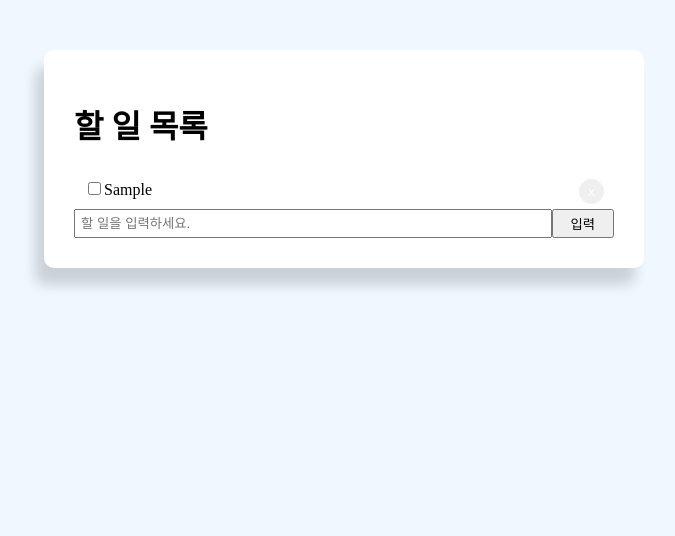
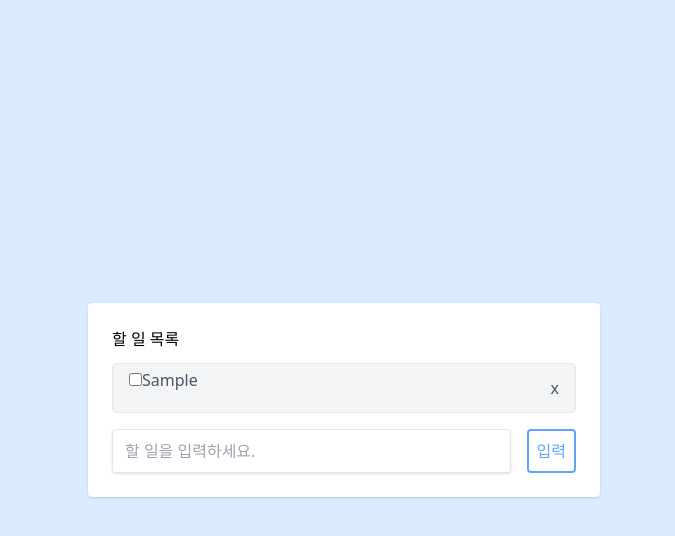
Before and after one commit to itslitulinchpin2/react-todo-app, a React (Create React App) app: page / in a window 1280 px wide. Both pictures are taken after typing "Sample" into the empty fields and a click on the input "입력". Shown: the top 536 px of the page, without its empty margins (296-971 px from the left). Built offline with nearby package versions, Linux system fonts and the light colour scheme.

Commit message:
applying tailwindcss

```diff
--- a/package.json
+++ b/package.json
@@ -34,5 +34,10 @@
       "last 1 firefox version",
       "last 1 safari version"
     ]
+  },
+  "devDependencies": {
+    "autoprefixer": "^10.4.16",
+    "postcss": "^8.4.31",
+    "tailwindcss": "^3.3.3"
   }
 }
--- a/src/App.css
+++ b/src/App.css
@@ -37,7 +37,11 @@
   }
 } */
 
-.container{
+@tailwind base;
+@tailwind components;
+@tailwind utilities;
+
+/* .container{
   margin:auto;
   max-width: 600px;
 }
@@ -48,4 +52,4 @@
   background: #fff;
   border-radius: 10px;
   box-shadow: -9px 17px 13px rgb(0 0 0 / 16%) ;
-}
+} */
--- a/src/App.js
+++ b/src/App.js
@@ -27,9 +27,9 @@ const [value,setValue] = useState("");
 
       }
     return(
-      <div className="container">
-        <div className="todoBlock">
-          <div className="title">
+      <div className="flex items-center justify-center w-screen h-screen bg-blue-100">
+        <div className="w-full p-6 m-4 bg-white rounded shadow lg:w-3/4 lg:max-w-lg">
+          <div className="flex justify-between mb-3" >
             <h1>할 일 목록</h1>
           </div>
 
--- a/src/components/Form.js
+++ b/src/components/Form.js
@@ -9,20 +9,19 @@ export default function Form({todoData,setTodoData,value,setValue,handleSubmit})
 
   return (
     <div>
-        <form style={{display:'flex'}} onSubmit={handleSubmit}>
+        <form onSubmit={handleSubmit} className="flex pt-2">
               <input
+                className="w-full px-3 py-2 mr-4 text-gray-500 border rounded shadow"
                 type="text"
                 name="value"
-                style={{flex: '10', padding: '5px'}}
                 placeholder="할 일을 입력하세요."
                 value={value}
                 onChange={handleChange}
               />
               <input
+                className = "p-2 text-blue-400 border-2 border-blue-400 rounded hover:text-white hover:bg-blue-200"
                 type="submit"
                 value="입력"
-                className="btn"
-                style={{flex:'1'}}
                 />
             </form>
 
--- a/src/components/List.js
+++ b/src/components/List.js
@@ -2,14 +2,14 @@ import React, { useState } from 'react'
 
 export default function List({todoData,setTodoData}) {
 
-    const btnStyle={
-        color:"#fff",
-        border:"none",
-        padding:"5px 9px",
-        borderRadius:"50%",
-        cursor:"pointer",
-        float:"right"
-      }
+    // const btnStyle={
+    //     color:"#fff",
+    //     border:"none",
+    //     padding:"5px 9px",
+    //     borderRadius:"50%",
+    //     cursor:"pointer",
+    //     float:"right"
+    //   }
 
       const handleCompleteChange = (id) => {
         let newTodoData = todoData.map(data=>{
@@ -22,13 +22,13 @@ export default function List({todoData,setTodoData}) {
         setTodoData(newTodoData);
         }
 
-        const getStyle = (completed) => {
-            return{
-              padding:"10px",
-              borderBottomL :"1px #ccc dotted",
-              textDecoration: completed ? "line-through" : "none"
-            }
-          }
+        // const getStyle = (completed) => {
+        //     return{
+        //       padding:"10px",
+        //       borderBottomL :"1px #ccc dotted",
+        //       textDecoration: completed ? "line-through" : "none"
+        //     }
+        //   }
 
           const handleClick=(id)=>{
             let newTodoData = todoData.filter(data => data.id !== id)
@@ -42,11 +42,17 @@ export default function List({todoData,setTodoData}) {
   return (
     <div>
         {todoData.map(data => (
-              <div style={getStyle(data.completed)} key={data.id}>
-                <input type="checkbox" defaultChecked={false}
-                onChange={()=>handleCompleteChange(data.id)}/>
-                  {data.title}
-                <button style={btnStyle} onClick = {()=>handleClick(data.id)}>x</button>
+              <div key={data.id}>
+                <div className="flex item-center justify-between w-full px-4 py-1 my-2 text-gray-600 bg-gray-100 border rounded">
+                  <div className="items-center">
+                    <input type="checkbox" defaultChecked={false}
+                    onChange={()=>handleCompleteChange(data.id)}/>
+                    <span className={data.completed ? "line-through" : undefined}>{data.title}</span>
+                    </div>
+                    <div className="items-center">
+                      <button className='="px-4 py-2 float-right' onClick = {()=>handleClick(data.id)}>x</button>
+                    </div>
+                </div>
               </div>
             ))
             }
--- /dev/null
+++ b/tailwind.config.js
@@ -0,0 +1,10 @@
+/** @type {import('tailwindcss').Config} */
+module.exports = {
+  content: [
+    "./src/**/*.{js,jsx,ts,tsx}",
+  ],
+  theme: {
+    extend: {},
+  },
+  plugins: [],
+}
```
Also changed, not shown: 1 other file (tests, documents, lock files or other folders).
